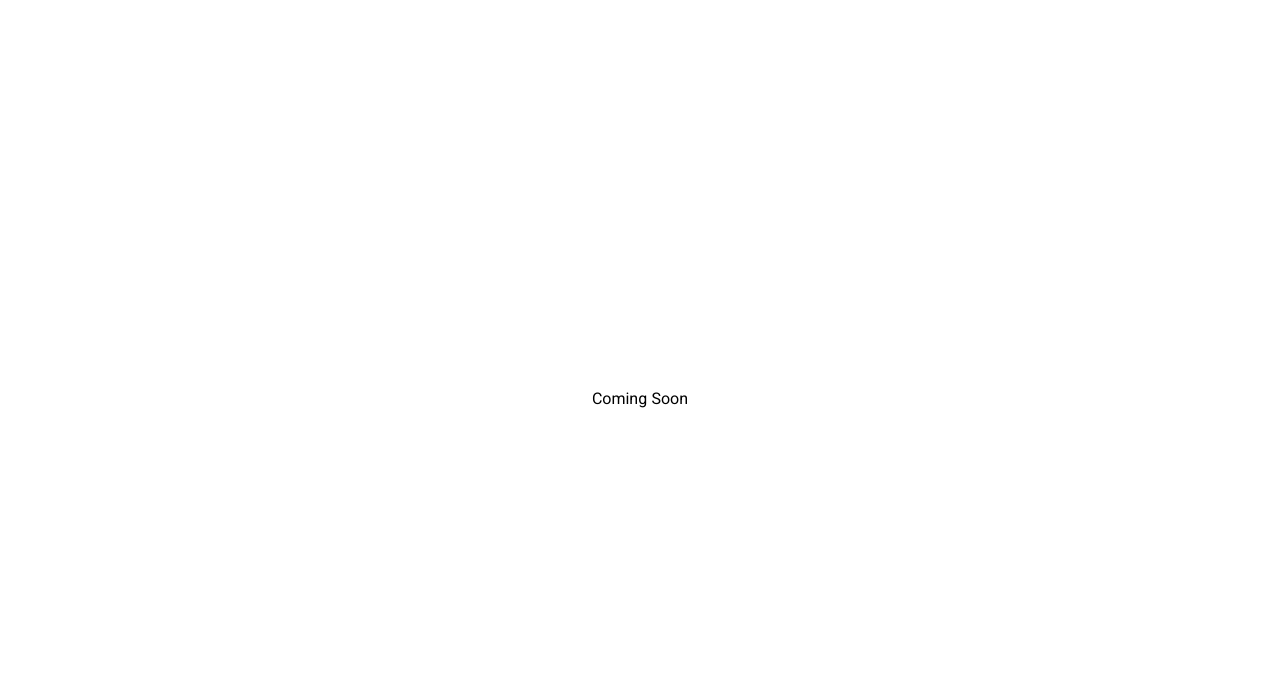
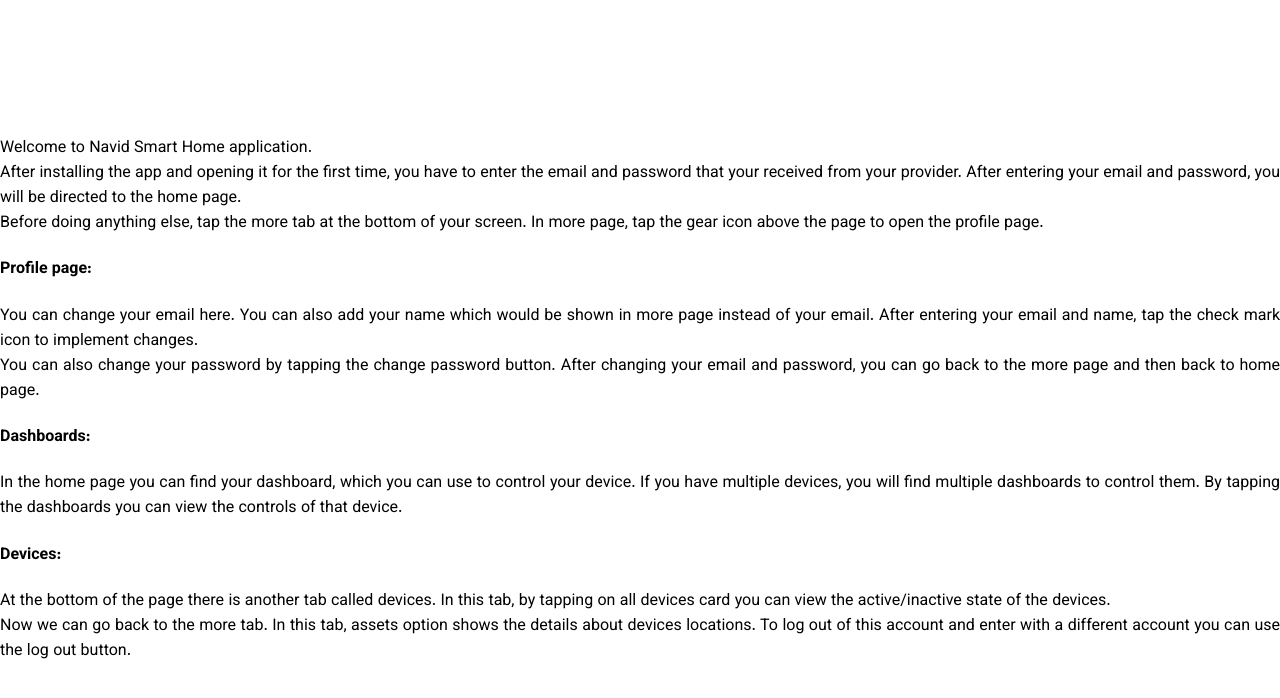
Before and after one commit to saeidtn/english-help-page, a plain HTML site: page index.html in a window 1280 px wide. Drawn offline with Linux system fonts and the light colour scheme.

Commit message:
adding content

```diff
--- a/index.html
+++ b/index.html
@@ -17,18 +17,58 @@
             /* Remove default body margin */
             font-family: 'Vazirmatn', sans-serif;
             /* Apply Vazirmatn font */
+            direction: ltr;
+            font-size: 1rem;
         }
 
-        div {
-            text-align: center;
+        .main-div {
+            text-align: justify;
             /* Center the text inside the div */
         }
     </style>
 </head>
 
 <body>
-    <div>
-        Coming Soon
+    <div class="main-div">
+        <div>
+            Welcome to Navid Smart Home application.
+        </div>
+        <div>
+            After installing the app and opening it for the first time, you have to enter the email and password that your received from your provider. After entering your email and password, you will be directed to the home page.
+        </div>
+        <div>
+            Before doing anything else, tap the more tab at the bottom of your screen. In more page, tap the gear icon above the page to open the profile page.
+        </div>
+        <div>
+            <h4>
+                Profile page:
+            </h4>
+        </div>
+        <div>
+            You can change your email here. You can also add your name which would be shown in more page instead of your email. After entering your email and name, tap the check mark icon to implement changes.
+        </div>
+        <div>
+            You can also change your password by tapping the change password button. After changing your email and password, you can go back to the more page and then back to home page.
+        </div>
+        <div>
+            <h4>
+                Dashboards:
+            </h4>
+        </div>
+        <div>
+            In the home page you can find your dashboard, which you can use to control your device. If you have multiple devices, you will find multiple dashboards to control them. By tapping the dashboards you can view the controls of that device.
+        </div>
+        <div>
+            <h4>
+                Devices:
+            </h4>
+        </div>
+        <div>
+            At the bottom of the page there is another tab called devices. In this tab, by tapping on all devices card you can view the active/inactive state of the devices.
+        </div>
+        <div>
+            Now we can go back to the more tab. In this tab, assets option shows the details about devices locations. To log out of this account and enter with a different account you can use the log out button.
+        </div>
     </div>
 </body>
 
```
